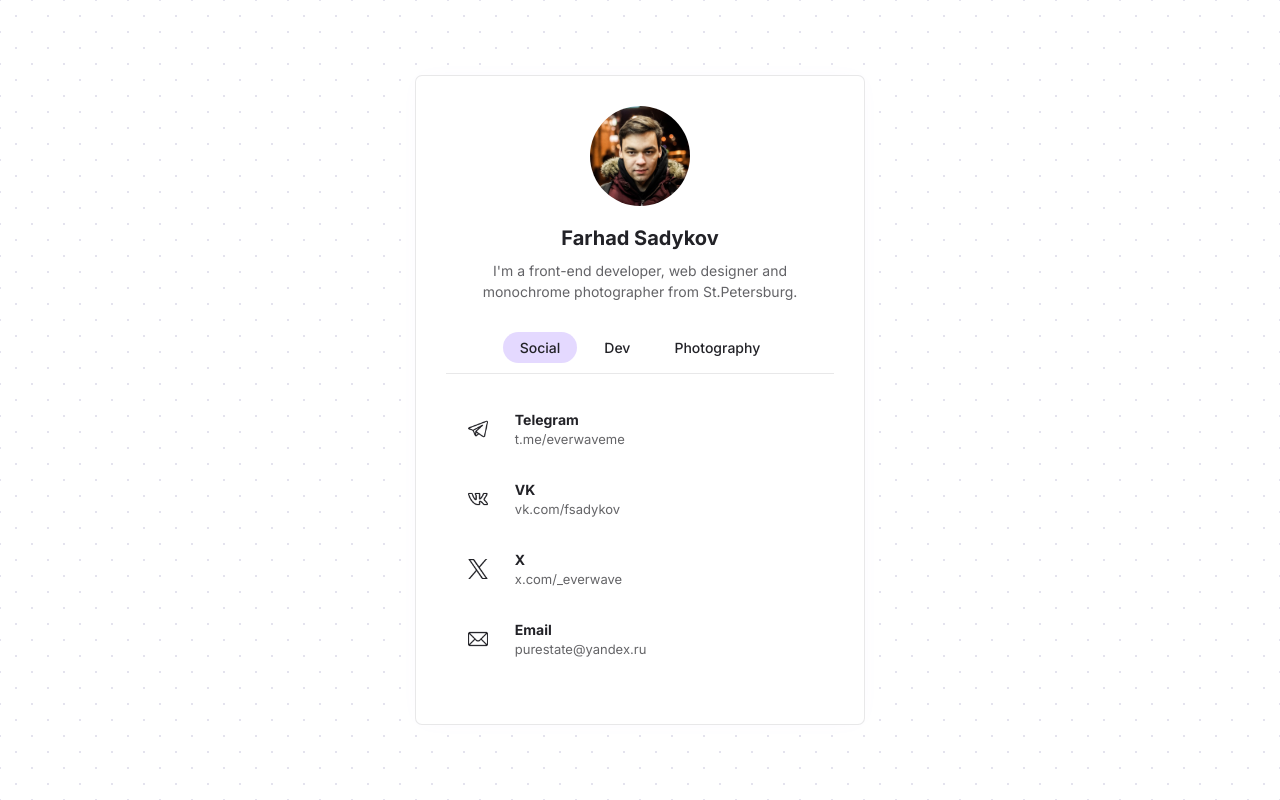
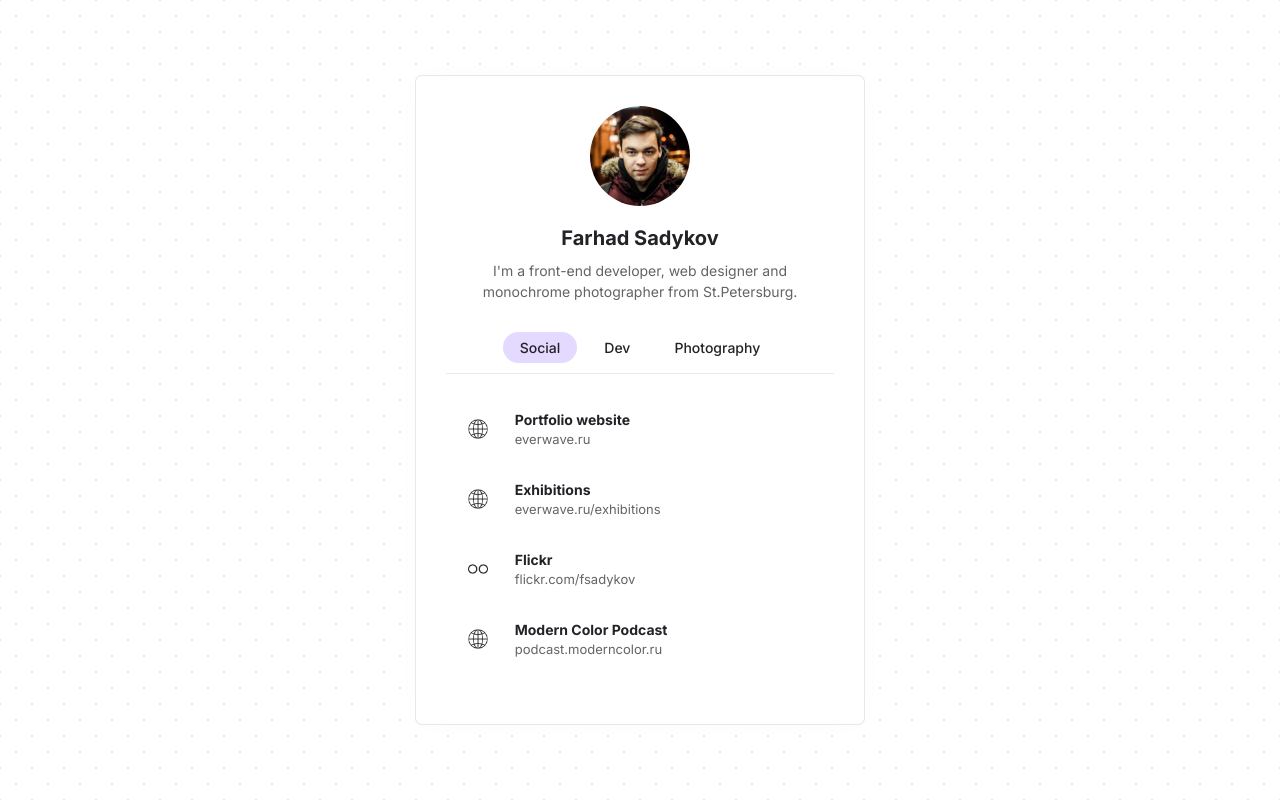
Before and after one commit to everwaveme/react-fs-links, a React (Create React App) app: page / in a window 1280 px wide. Built offline with nearby package versions, Linux system fonts and the light colour scheme.

Commit message:
modified scss classes + components

```diff
--- a/src/assets/scss/blocks/_card.scss
+++ b/src/assets/scss/blocks/_card.scss
@@ -78,7 +78,7 @@
   }
 }
 
-.card-tabs {
+.card-tabs-wrap {
   display: flex;
   flex-wrap: wrap;
   justify-content: center;
@@ -87,9 +87,7 @@
   border-bottom: 1px solid rgba($color-dark, .1);
 }
 
-.card-tabs-social,
-.card-tabs-dev,
-.card-tabs-photography {
+.card-tab {
   display: inline-block;
   margin: 0 5px;
   padding: 7px 17px;
@@ -105,26 +103,13 @@
   &:hover {
     background-color: rgba($color-accent, .1);
   }
-
-  &.active {
-    background-color: rgba($color-accent, .3);
-  }
 }
 
-.card-social-list,
-.card-dev-list,
-.card-photography-list {
+.card-list {
   display: none;
   margin: 20px 0;
   list-style: none;
 
-  &.active {
-    display: block;
-  }
-}
-
-.card-dev-list,
-.card-photography-list {
   height: 300px;
   overflow-y: auto;
 
@@ -142,11 +127,10 @@
   }
 }
 
-.card-social-link,
-.card-dev-link,
-.card-photography-link {
+.card-item-link {
   display: flex;
   align-items: center;
+  margin-right: 1px;
   padding: 15px;
   text-decoration: none;
 
@@ -156,14 +140,7 @@
   }
 }
 
-.card-dev-link,
-.card-photography-link {
-  margin-right: 1px;
-}
-
-.card-social-icon,
-.card-dev-icon,
-.card-photography-icon {
+.card-item-icon {
   display: block;
   flex-basis: 10%;
   margin-right: 20px;
@@ -174,24 +151,26 @@
   background-size: contain;
 }
 
-.card-social-info,
-.card-dev-info,
-.card-photography-info {
+.card-item-info {
   flex-basis: 90%;
 }
 
-.card-social-title,
-.card-dev-title,
-.card-photography-title {
+.card-item-title {
   font-size: 14px;
   line-height: 21px;
   color: $color-dark;
 }
 
-.card-social-desc,
-.card-dev-desc,
-.card-photography-desc {
+.card-item-desc {
   font-size: 13px;
   line-height: 19px;
   color: rgba($color-dark, .7);
 }
+
+.active-tab {
+  background-color: rgba($color-accent, .3);
+}
+
+.active-list {
+  display: block;
+}
--- /dev/null
+++ b/src/components/ListItem/index.js
@@ -0,0 +1,26 @@
+import React from "react";
+
+function ListItem({ name, desc, icon, link }) {
+    const iconStyle = {
+        backgroundImage: `url(${icon})`
+    };
+
+    return (
+        <li className="card-item">
+            <a className="card-item-link" href={link} target="_blank" rel="noopener noreferrer">
+                <div className="card-item-icon" style={iconStyle}>
+                </div>
+                <div className="card-item-info">
+                    <h2 className="card-item-title">
+                        {name}
+                    </h2>
+                    <p className="card-item-desc">
+                        {desc}
+                    </p>
+                </div>
+            </a>
+        </li>
+    );
+}
+
+export default ListItem;
--- a/src/components/SocialList/index.js
+++ /dev/null
@@ -1,26 +0,0 @@
-import React from "react";
-
-function SocialList({ name, desc, icon, link }) {
-    const iconStyle = {
-        backgroundImage: `url(${icon})`
-    };
-
-    return (
-        <li className="card-social-item">
-            <a className="card-social-link" href={link} target="_blank" rel="noopener noreferrer">
-                <div className="card-social-icon" style={iconStyle}>
-                </div>
-                <div className="card-social-info">
-                    <h2 className="card-social-title">
-                        {name}
-                    </h2>
-                    <p className="card-social-desc">
-                        {desc}
-                    </p>
-                </div>
-            </a>
-        </li>
-    );
-}
-
-export default SocialList;
--- a/src/components/Tabs/index.js
+++ b/src/components/Tabs/index.js
@@ -1,27 +1,57 @@
 import React from "react";
-import SocialList from "../SocialList";
+import ListItem from "../ListItem";
 import dataSocial from "../../data/dataSocial";
+import dataDev from "../../data/dataDev";
+import dataPhotography from "../../data/dataPhotography";
 
 function Tabs() {
 
     return (
         <div>
-            <div className="card-tabs">
-                <button className="card-tabs-social active">
+            <div className="card-tabs-wrap">
+                <button className="card-tab active-tab">
                     Social
                 </button>
-                <button className="card-tabs-dev">
+                <button className="card-tab">
                     Dev
                 </button>
-                <button className="card-tabs-photography">
+                <button className="card-tab">
                     Photography
                 </button>
             </div>
 
-            <ul className="card-social-list active">
+            <ul className="card-list">
                 {dataSocial.map((item) => {
                     return (
-                        <SocialList
+                        <ListItem
+                            key={item.id}
+                            name={item.name}
+                            desc={item.desc}
+                            icon={item.icon}
+                            link={item.link}
+                        />
+                    );
+                })}
+            </ul>
+
+            <ul className="card-list">
+                {dataDev.map((item) => {
+                    return (
+                        <ListItem
+                            key={item.id}
+                            name={item.name}
+                            desc={item.desc}
+                            icon={item.icon}
+                            link={item.link}
+                        />
+                    );
+                })}
+            </ul>
+
+            <ul className="card-list active-list">
+                {dataPhotography.map((item) => {
+                    return (
+                        <ListItem
                             key={item.id}
                             name={item.name}
                             desc={item.desc}
--- a/src/data/dataDev.js
+++ b/src/data/dataDev.js
@@ -1,49 +1,59 @@
 const dataDev = [{
+    id: '1',
     name: 'GitHub',
     desc: 'github.com/everwaveme',
     icon: 'github-icon.png',
     link: 'https://github.com/everwaveme'
 }, {
+    id: '2',
     name: 'Earth Polychromatic Imaging Camera',
     desc: 'Daily pictures of Planet Earth',
     icon: 'satellite-icon.png',
     link: 'https://epic.everwave.ru/'
 }, {
+    id: '3',
     name: 'Message History',
     desc: 'React component',
     icon: 'react-icon.png',
     link: 'https://github.com/everwaveme/message-history-react-component'
 }, {
+    id: '4',
     name: 'Modern Color',
     desc: 'Photography podcast',
     icon: 'web-icon.png',
     link: 'https://podcast.moderncolor.ru/'
 }, {
+    id: '5',
     name: 'Snooker Quiz',
     desc: '20 question quiz for snooker fans',
     icon: 'web-icon.png',
     link: 'https://q.homeofsnooker.ru/'
 }, {
+    id: '6',
     name: 'US Stocks Portfolio',
     desc: 'Stocks real-time price',
     icon: 'web-icon.png',
     link: 'https://github.com/everwaveme/js-stocks-real-time-price'
 }, {
+    id: '7',
     name: 'Mark Selby',
     desc: '4-time World Snooker Champion',
     icon: 'joker-icon.png',
     link: 'https://markselby.ru/'
 }, {
+    id: '8',
     name: 'Github repos list',
     desc: 'Getting a list of GitHub repositories by entering a username',
     icon: 'web-icon.png',
     link: 'https://github.com/everwaveme/js-get-github-repos-list/'
 }, {
+    id: '9',
     name: 'Farhad Sadykov',
     desc: 'Photography website',
     icon: 'web-icon.png',
     link: 'https://everwave.ru/'
 }, {
+    id: '10',
     name: 'Neon Analog Clocks',
     desc: ' ',
     icon: 'web-icon.png',
```
